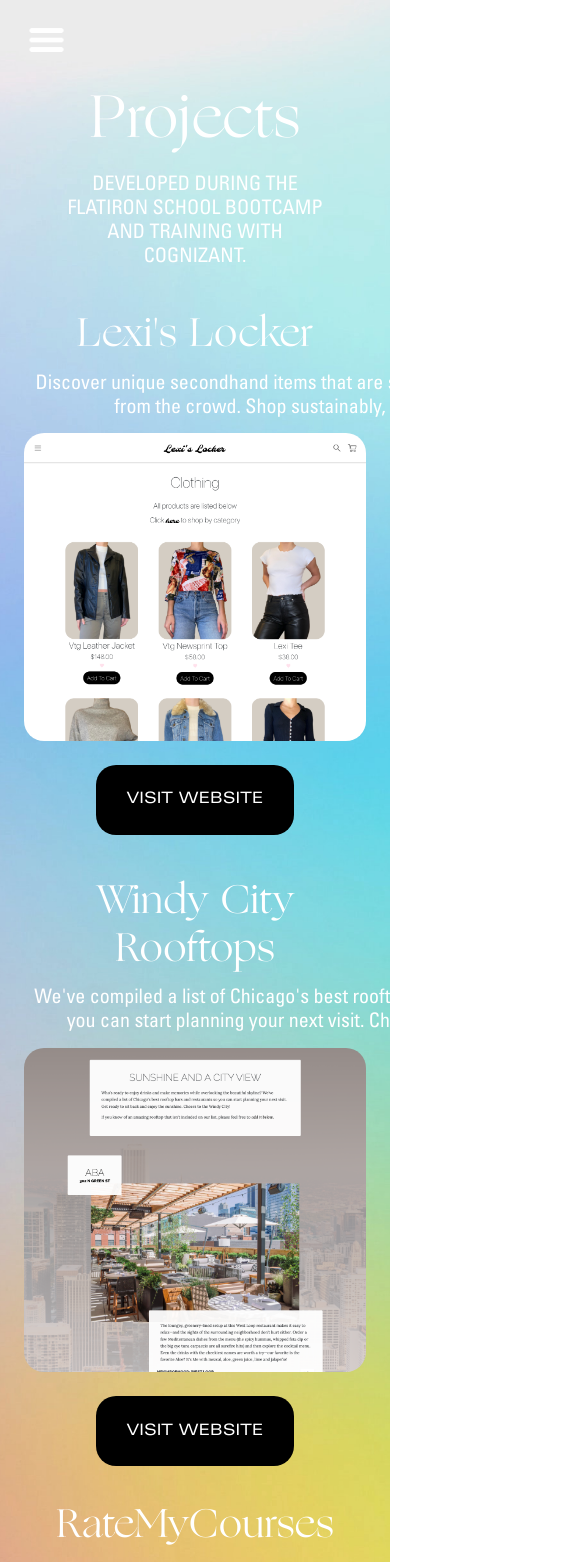
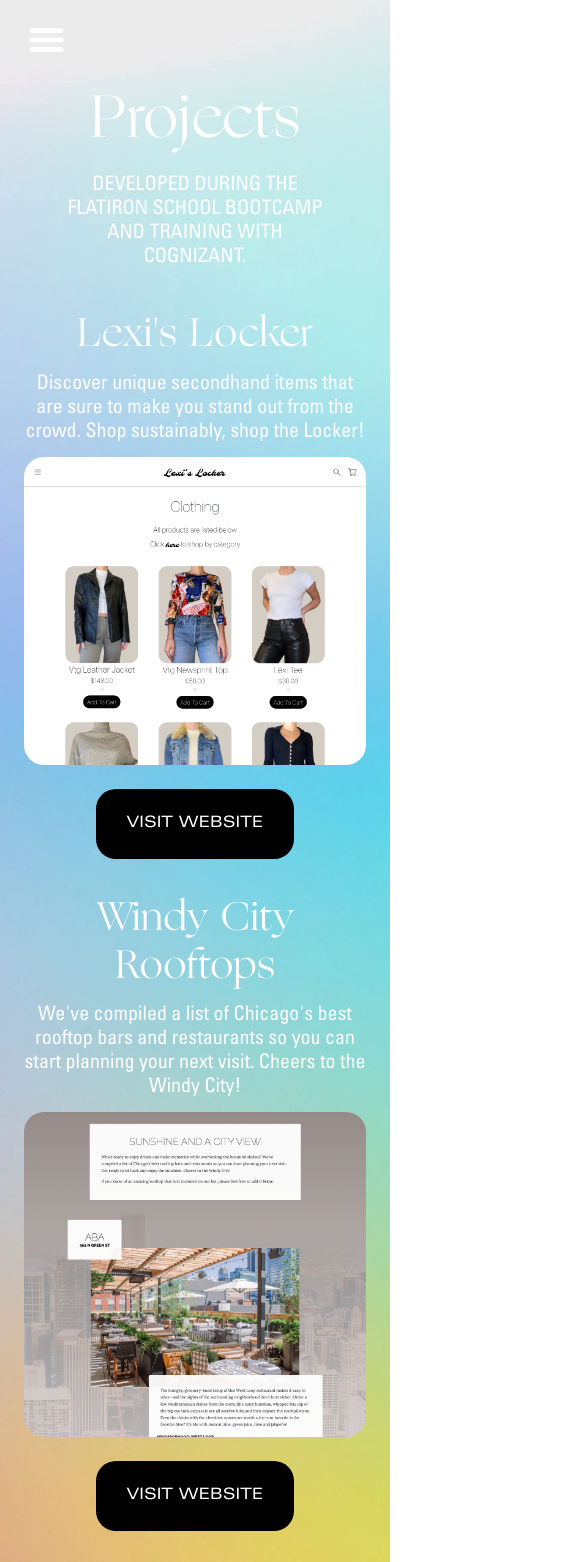
Before and after one commit to lexisandoval/portfolio, a React (Create React App) app: page /projects in a window 390 px wide. Shown: the top 1562 px of the page, 585 px wide, since content can reach past the window. Built offline with nearby package versions, Linux system fonts and the light colour scheme.

Commit message:
Styling update

```diff
--- a/src/App.css
+++ b/src/App.css
@@ -285,10 +285,10 @@
   }
 
   .projects, .projectdesc, .img__wrap, .img__description_layer {
-    width: 100%;
-    margin-left: auto;
-    margin-right: auto;
-    text-align: center;
+    width: 100% !important;
+    margin-left: auto !important;
+    margin-right: auto !important;
+    text-align: center !important;
   }
 
   #workBtn, #aboutBtn, #emailBtn, #websiteBtn {
--- a/src/components/Projects.js
+++ b/src/components/Projects.js
@@ -38,7 +38,7 @@
       </Container>
       <div className="spacer mobilespacer" />
 
-      <Container className="spaceabove max800">
+      <Container className="max800">
         <h6 className="white ogg medium smallspacebelow">Windy City Rooftops</h6>
         <h6 className="white universcondensed small medspacebelow projectdesc">We've compiled a list of Chicago's best rooftop bars and restaurants so you can start planning your next visit. Cheers to the Windy City!</h6>
         <div className="img__wrap mx-auto">
```
